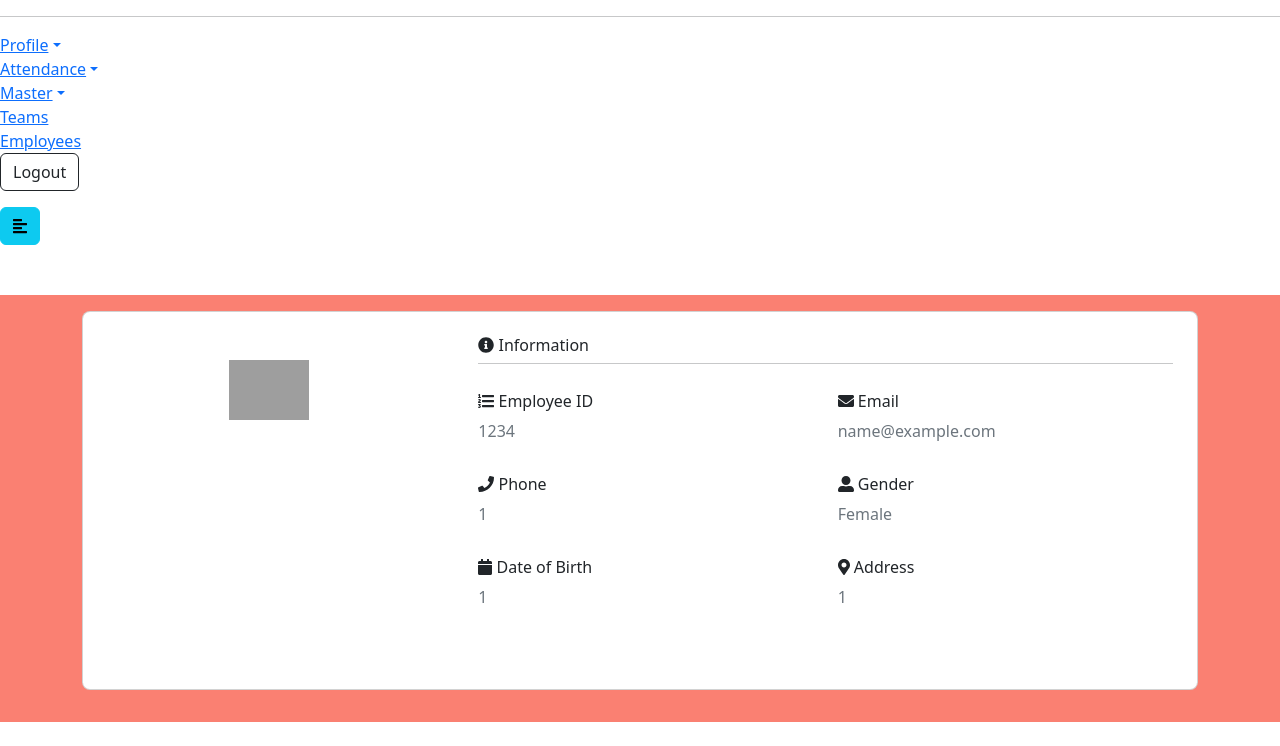
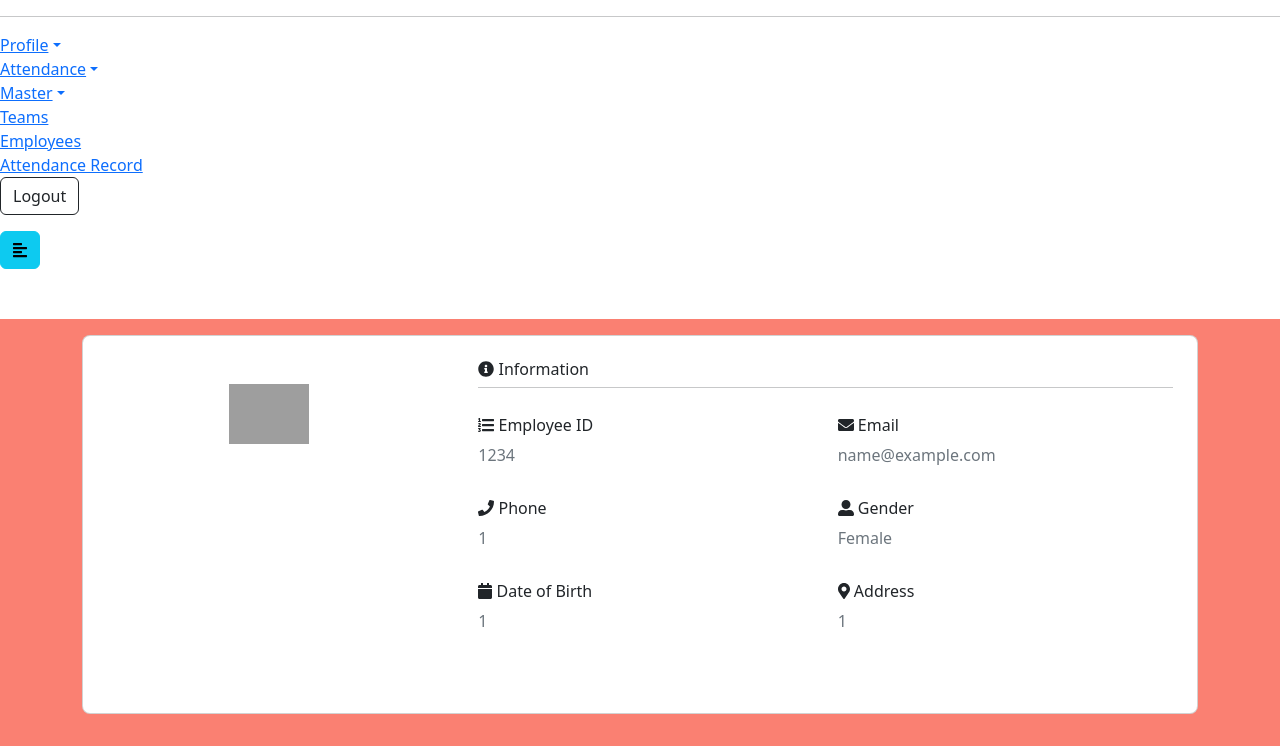
Before and after one commit to lezirean/ldt6-attendance-monitoring, a PHP site: page /adminProfile.php in a window 1280 px wide, after a click on "Master". Shown: the part 334-1080 px from the top of the page. Before the commit the page ends 1056 px from the top, so only its background shows below. Run offline with PHP 8.4, Linux system fonts and the light colour scheme; the visitor is signed in with stand-in values (Sample User, id 1); some libraries are stand-ins or nearby versions; grey boxes are pictures that could not be loaded.

Commit message:
Update adminProfile.php

```diff
--- a/pages/adminProfile.php
+++ b/pages/adminProfile.php
@@ -63,6 +63,9 @@
                         </li>
                         <li>
                             <a href="../pages/employeerecord.php">Employees</a>
+                        </li>
+                         <li>
+                            <a href="../pages/attendancerecord.php">Attendance Record</a>
                         </li>
                     </ul>
                 </li>
```
